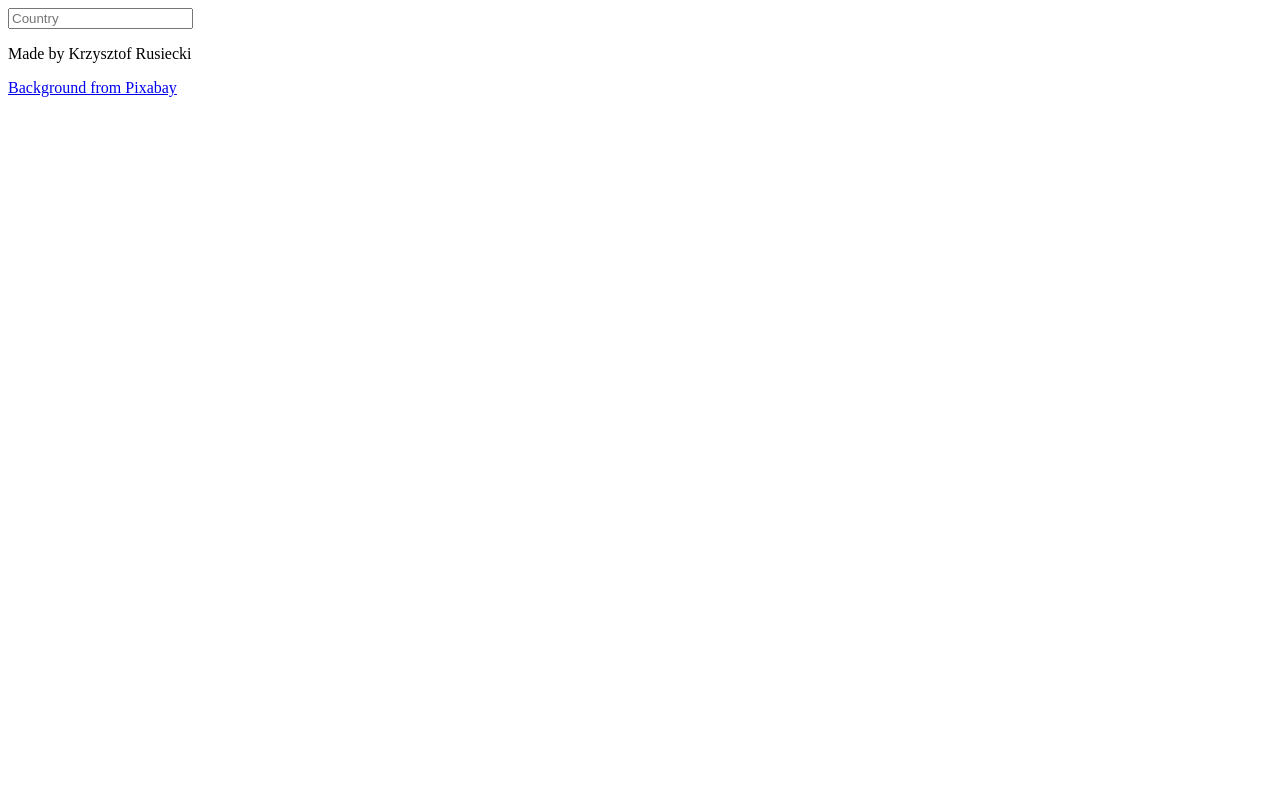
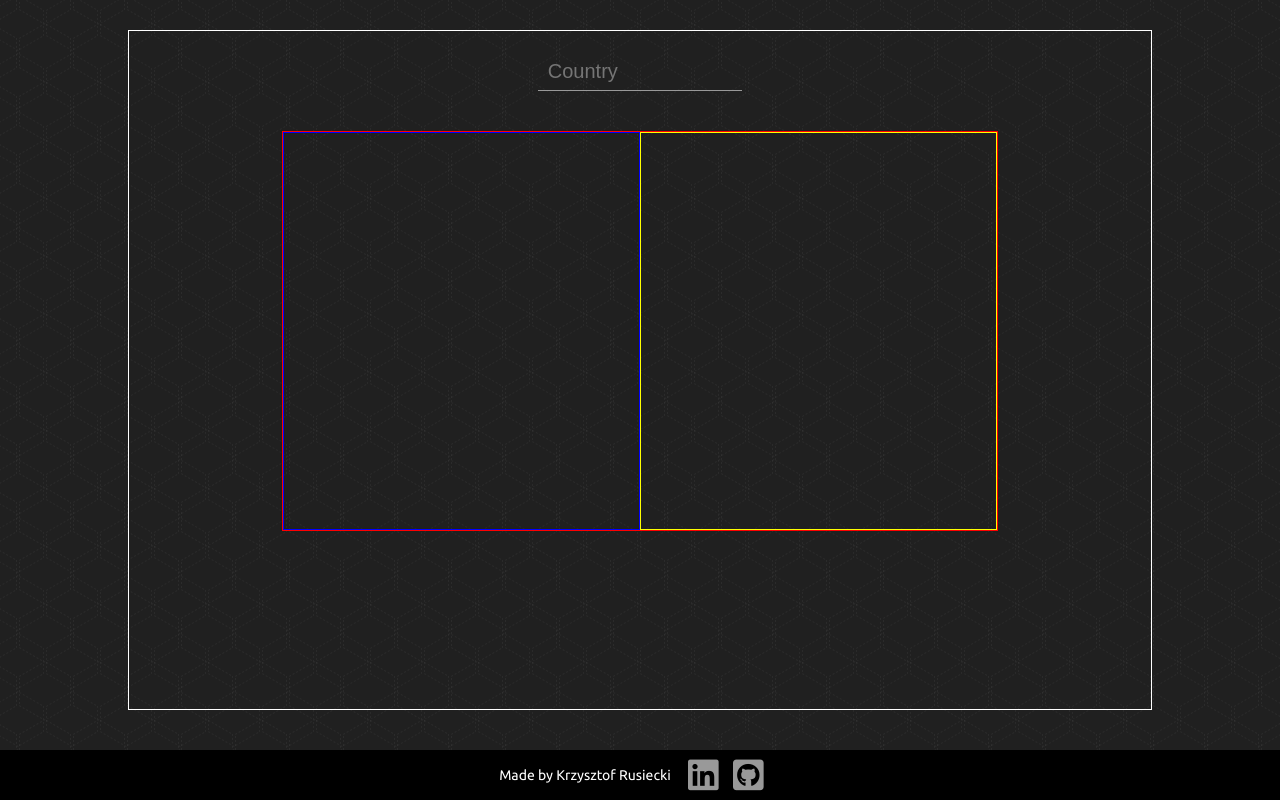
Before and after one commit to krzysztofrusiecki/polluted_cities, a plain HTML site: page dist/index.html in a window 1280 px wide. Drawn offline with nearby package versions, Linux system fonts and the light colour scheme; files that its build step writes are made by us from their sources.

Commit message:
Done SCSS first styling

```diff
--- a/dist/index.html
+++ b/dist/index.html
@@ -5,15 +5,31 @@
   <meta charset="UTF-8">
   <meta name="viewport" content="width=device-width, initial-scale=1.0">
   <meta http-equiv="X-UA-Compatible" content="ie=edge">
+  <link rel="stylesheet" href="https://use.fontawesome.com/releases/v5.6.3/css/all.css"
+    integrity="sha384-UHRtZLI+pbxtHCWp1t77Bi1L4ZtiqrqD80Kn4Z8NTSRyMA2Fd33n5dQ8lWUE00s/" crossorigin="anonymous">
   <link rel="stylesheet" href="./css/style.css">
   <title>Most polluted cities</title>
 </head>
 
 <body>
-  <input type="text" placeholder="Country" required>
+  <div class="wrapper">
+    <input type="text" placeholder="Country" required>
+    <div class="cities">
+      <div class="cities__city">
+        <div class="cities__header"></div>
+        <div class="cities__body">
+        </div>
+      </div>
+    </div>
+  </div>
+
+
   <footer>
     <p>Made by Krzysztof Rusiecki</p>
-    <a href="https://pixabay.com/pl/photos/los-angeles-california-city-1790986/">Background from Pixabay</a>
+    <div class="socials">
+      <a href="http://www.linkedin.com/in/krzysztof-rusiecki" target="_blank"><i class="fab fa-linkedin"></i></a>
+      <a href="http://github.com/krzysztofrusiecki" target="_blank"><i class="fab fa-github-square"></i></a>
+    </div>
   </footer>
 </body>
 
--- a/src/scss/style.scss
+++ b/src/scss/style.scss
@@ -0,0 +1,164 @@
+@import url('https://fonts.googleapis.com/css?family=Ubuntu:300,300i,400,700&display=swap&subset=latin-ext');
+
+/* Background pattern from Toptal Subtle Patterns */
+
+* {
+  margin: 0;
+  padding: 0;
+  box-sizing: border-box;
+}
+
+html {
+  font-size: 10px;
+  font-family: "Ubuntu", sans-serif;
+}
+
+body {
+  position: relative;
+  width: 100vw;
+  min-height: 100vh;
+  background: repeat center url('../assets/use_your_illusion.png');
+  display: flex;
+  flex-direction: column;
+  align-items: center;
+  justify-content: space-between;
+}
+
+.wrapper {
+  margin-top: 30px;
+  width: 80vw;
+  min-height: 85vh;
+  border: 1px solid #fff;
+
+  input {
+    position: relative;
+    display: block;
+    margin: 10px auto 0;
+    width: 90%;
+    height: 40px;
+    padding-left: 10px;
+    line-height: 40px;
+    font-size: 2rem;
+    border: none;
+    border-bottom: 1px solid #999;
+    outline: none;
+    color: #fff;
+    background-color: transparent;
+  }
+
+  .cities {
+    margin: 20px auto 0;
+    width: 90%;
+
+    &__city {
+      width: 100%;
+      height: 400px;
+      border: 1px solid red;
+    }
+
+    &__header {
+      width: 100%;
+      height: 12.5%;
+      border: 1px solid blue;
+    }
+
+    &__body {
+      width: 100%;
+      height: 87.5%;
+      border: 1px solid yellow;
+    }
+  }
+}
+
+footer {
+  padding: 0px 10px 0;
+  width: 100%;
+  height: 50px;
+  display: flex;
+  flex-wrap: nowrap;
+  justify-content: center;
+  align-items: center;
+  background-color: #000;
+  color: #fff;
+  font-size: 1.4rem;
+
+  p {
+    text-align: center;
+  }
+
+  a {
+    text-align: center;
+    color: #777;
+    text-decoration: none;
+  }
+
+  .socials {
+    margin: 0 10px;
+    height: 50px;
+    width: 90px;
+    display: flex;
+    flex-wrap: nowrap;
+    align-items: center;
+    justify-content: space-around;
+    line-height: 50px;
+    font-size: 3.5rem;
+
+    .fab {
+      color: #999;
+    }
+  }
+}
+
+@media (min-width: 1024px) {
+
+  .wrapper {
+    input {
+      margin-top: 20px;
+      width: 20%;
+    }
+
+    .cities {
+      width: 70%;
+      margin-top: 40px;
+
+      &__city {
+        display: flex;
+        flex-wrap: nowrap;
+      }
+
+      &__header {
+        width: 50%;
+        height: 100%;
+      }
+
+      &__body {
+        width: 50%;
+        height: 100%;
+      }
+    }
+  }
+
+  footer {
+    .socials {
+      .fab {
+        transition: .1s linear;
+      }
+
+      .fa-linkedin:hover {
+        color: #fff;
+      }
+
+      .fa-github-square:hover {
+        color: #fff;
+      }
+    }
+
+    a {
+      transition: .1s linear;
+
+      &:hover {
+        color: #fff;
+      }
+    }
+  }
+}
```
Also changed, not shown: dist/assets/bg_full.jpg (deleted), dist/assets/bg_small.jpg (deleted), dist/assets/prism.png (added), dist/assets/use_your_illusion.png (added), dist/assets/whirlpool.png (added), dist/css/style.css (added), 1 other file.
